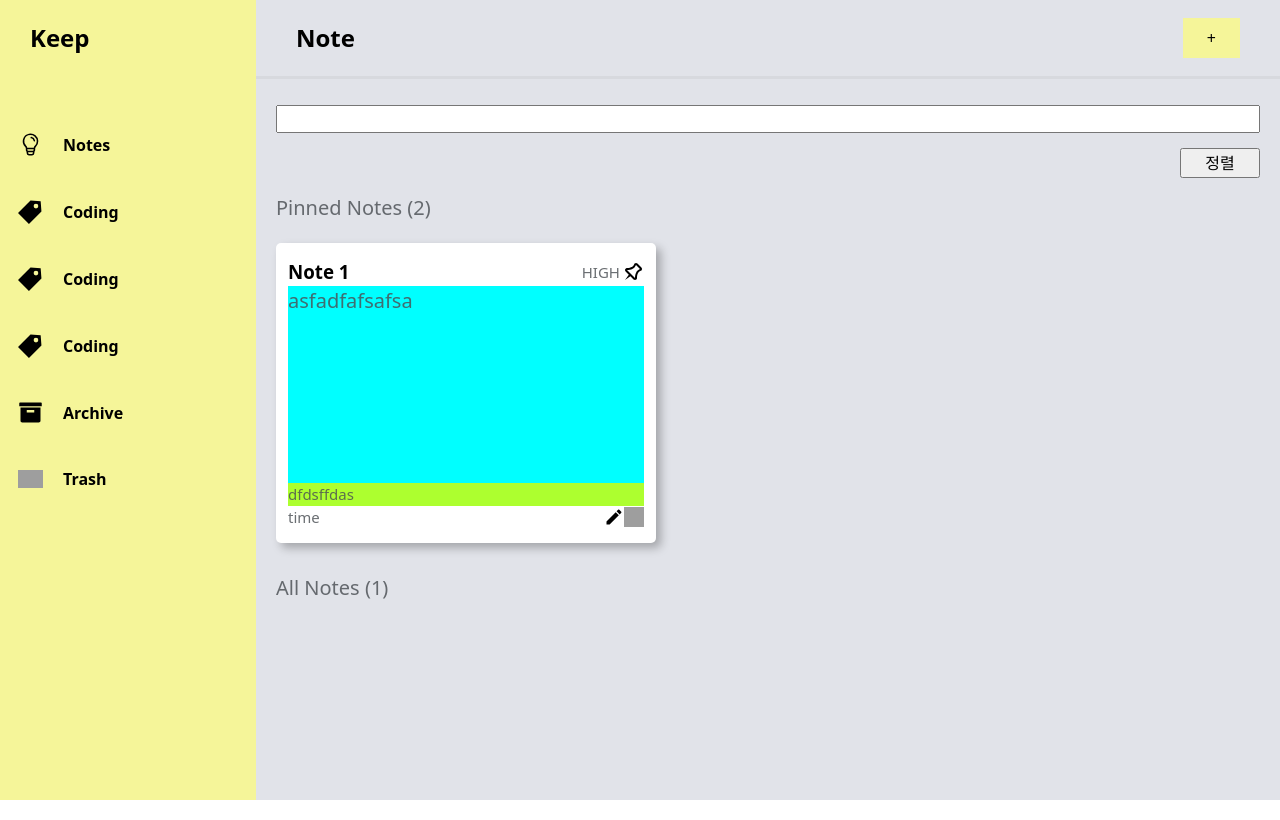
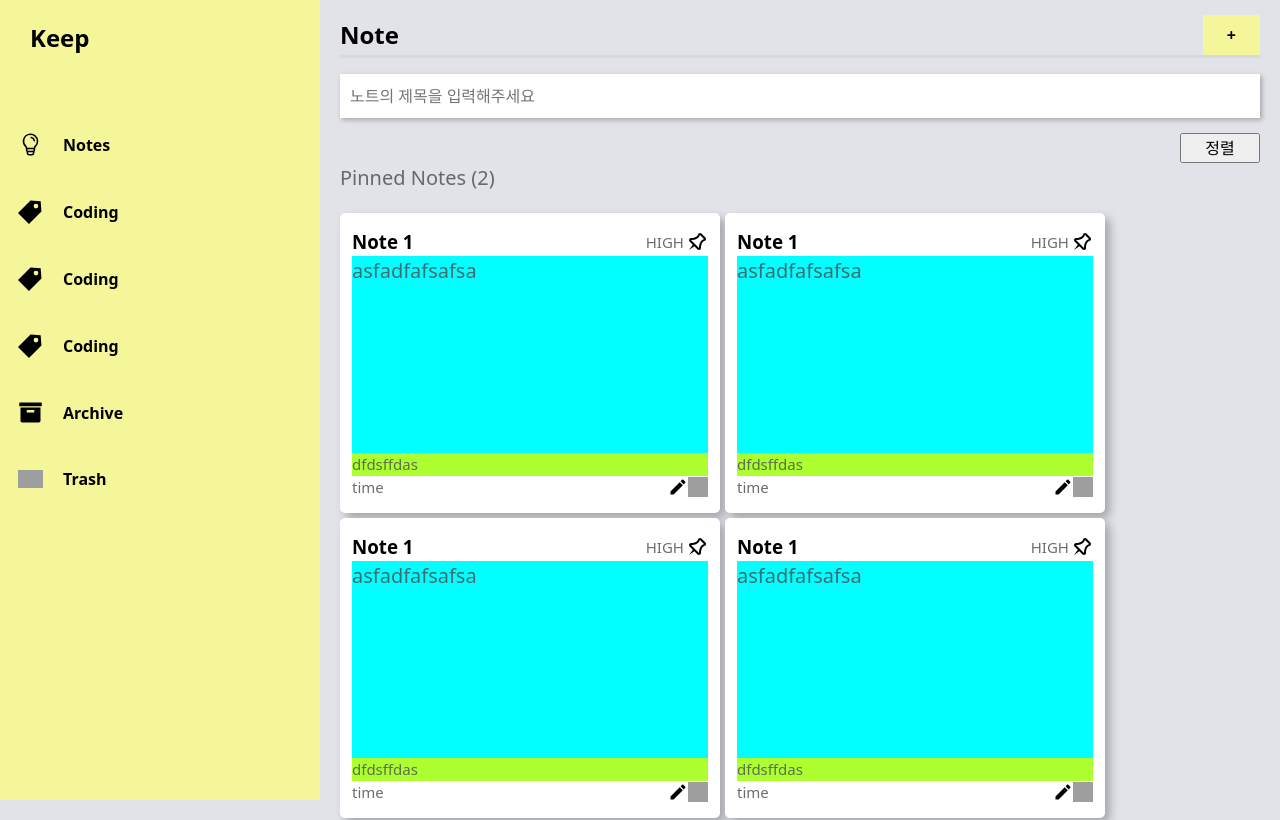
Before and after one commit to safdsafasfasfsafsafsafsafsa/react-note-app, a React (Vite) app: page / in a window 1280 px wide. Shown: the top 820 px of the page. Built offline with nearby package versions, Linux system fonts and the light colour scheme; grey boxes are pictures that could not be loaded.

Commit message:
update: css overflow 문제

```diff
--- a/src/App.css
+++ b/src/App.css
@@ -1,12 +1,19 @@
 @import "./styles/Root.css";
 @import "./styles/Reset.css";
+
+/* html,
+body {
+  margin: 0;
+  padding: 0;
+  height: 100%;
+} */
 
 .App {
   display: flex;
   flex-direction: row;
   background-color: var(--bg-color);
   width: 100dvw;
-  height: 100dvh;
+  min-height: 100dvh;
 }
 
 /* .leftSectionWrapper {
--- a/src/App.tsx
+++ b/src/App.tsx
@@ -14,12 +14,8 @@ import TrashPage from "./pages/TrashPage/index";
 const Layout = () => {
   return (
     <>
-      {/* <div className="leftSectionWrapper"> */}
       <Nav />
-      {/* </div> */}
-      {/* <div className="rightSectionWrapper"> */}
       <Outlet />
-      {/* </div> */}
     </>
   );
 };
--- a/src/components/Nav.module.css
+++ b/src/components/Nav.module.css
@@ -1,11 +1,16 @@
 @import "../styles/Root.css";
 
 .nav {
+  position: fixed;
   display: flex;
   flex-direction: column;
   width: var(--nav-width);
+  top: 0;
+  left: 0;
+  bottom: 0;
   background-color: var(--nav-color);
   height: 100dvh;
+  z-index: 100;
 }
 
 .title {
--- /dev/null
+++ b/src/components/Note.tsx
@@ -0,0 +1,29 @@
+import React from "react";
+import style from "../styles/page.module.css";
+
+export default function Note() {
+  return (
+    <div className={style.note}>
+      <div className={style.note__title}>
+        <h3>Note 1</h3>
+        <div>
+          <p>HIGH</p>
+          <img src="/img/pin_empty.svg" alt="pin" />
+        </div>
+      </div>
+      <div className={style.note__content}>
+        <p>asfadfafsafsa</p>
+      </div>
+      <div className={style.note__tag}>
+        <p>dfdsffdas</p>
+      </div>
+      <div className={style.note__bottom}>
+        <p>time</p>
+        <div>
+          <img src="/img/pencil.svg" alt="update" />
+          <img src="/img/trash-can.svg" alt="delete" />
+        </div>
+      </div>
+    </div>
+  );
+}
--- a/src/pages/NotePage/index.tsx
+++ b/src/pages/NotePage/index.tsx
@@ -1,47 +1,38 @@
 import React from "react";
 import style from "../../styles/page.module.css";
+import Note from "../../components/Note";
 
 export default function NotePage() {
   return (
     <>
       <div className={style.page}>
+        <div className={style.wrapper}>
           <div className={style.header}>
             <h2>Note</h2>
             <button>+</button>
           </div>
           <div className={style.search}>
-          <input type="text" />
+            <input type="text" placeholder="노트의 제목을 입력해주세요" />
             <button>정렬</button>
           </div>
           <div className={style.notes}>
             <p>Pinned Notes (2)</p>
             {/* 노트 컴포넌트 map, pinned:true만 호출 */}
-          <div className={style.note}>
-            <div className={style.note__title}>
-              <h3>Note 1</h3>
-              <div>
-                <p>HIGH</p>
-                <img src="/img/pin_empty.svg" alt="pin" />
-              </div>
-            </div>
-            <div className={style.note__content}>
-              <p>asfadfafsafsa</p>
-            </div>
-            <div className={style.note__tag}>
-              <p>dfdsffdas</p>
-            </div>
-            <div className={style.note__bottom}>
-              <p>time</p>
-              <div>
-                <img src="/img/pencil.svg" alt="update" />
-                <img src="/img/trash-can.svg" alt="delete" />
-              </div>
-            </div>
+            <div className={style.noteholder}>
+              <Note />
+              <Note />
+              <Note />
+              <Note />
+              <Note />
             </div>
           </div>
           <div className={style.notes}>
             <p>All Notes (1)</p>
+            <div className={style.noteholder}>
               {/* 노트 컴포넌트 map, 우선순위 high 우선 호출 */}
+              {/* <Note /> */}
+            </div>
+          </div>
         </div>
       </div>
     </>
--- a/src/styles/Reset.css
+++ b/src/styles/Reset.css
@@ -8,11 +8,15 @@
 }
 
 html {
+  margin: 0;
+  padding: 0;
   line-height: 1.5;
   -webkit-text-size-adjust: 100%;
 }
 
 body {
+  margin: 0;
+  padding: 0;
   min-height: 100vh;
   font-family: system-ui, sans-serif;
 }
--- a/src/styles/page.module.css
+++ b/src/styles/page.module.css
@@ -2,10 +2,21 @@
 @import "./Reset.css";
 
 .page {
+  /* position: relative; */
   display: flex;
   flex-direction: column;
-  width: 100dvw;
-  height: 100dvh;
+  flex-grow: 1;
+  min-height: 100dvh;
+  margin-left: var(--nav-width);
+  overflow-x: hidden;
+}
+
+.wrapper {
+  /* position: absolute; */
+  margin: 15px 20px 15px 20px;
+  /* flex-grow: 1; */
+  display: flex;
+  flex-direction: column;
 }
 
 .header {
@@ -14,7 +25,7 @@
   align-items: center;
   justify-content: space-between;
   margin-bottom: 16px;
-  padding: 18px 40px;
+  /* padding: 18px 40px; */
   border-bottom: 3px solid rgba(128, 128, 128, 0.1);
 }
 
@@ -23,6 +34,7 @@
   padding: 8px 24px;
   background-color: var(--nav-color);
   border: transparent;
+  font-weight: bold;
 }
 
 .header button:hover {
@@ -32,11 +44,19 @@
 .search {
   display: flex;
   flex-direction: column;
-  padding: 10px 20px;
+  /* padding: 10px 20px; */
 }
 
 .search input {
   margin-bottom: 15px;
+  padding: 10px;
+  border: transparent;
+  box-shadow: 2px 2px 5px rgba(0, 0, 0, 0.27);
+}
+
+.search input:focus {
+  outline: none;
+  background-color: rgba(69, 248, 117, 0.045);
 }
 
 .search button {
@@ -45,10 +65,11 @@
   height: 30px;
 }
 
+/* note.module.css 분리 예정 */
 .notes {
   display: flex;
   flex-direction: column;
-  padding: 5px 20px;
+  /* padding: 5px 20px; */
   margin-bottom: 20px;
 }
 
@@ -59,12 +80,21 @@
   margin-bottom: 20px;
 }
 
+.noteholder {
+  display: flex;
+  flex-direction: row;
+  justify-content: flex-start;
+  flex-wrap: wrap;
+  gap: 5px;
+}
+
 /* note.module.css 분리 예정 */
 .note {
   display: flex;
   flex-direction: column;
-  justify-content: flex-start;
-  width: 380px;
+  /* justify-content: flex-start; */
+  /* width: 380px;*/
+  flex-basis: 380px;
   height: 300px;
   background-color: var(--note-color-white);
   border-radius: 5px;
```
Lines whose indentation alone changed are shown as unchanged.
